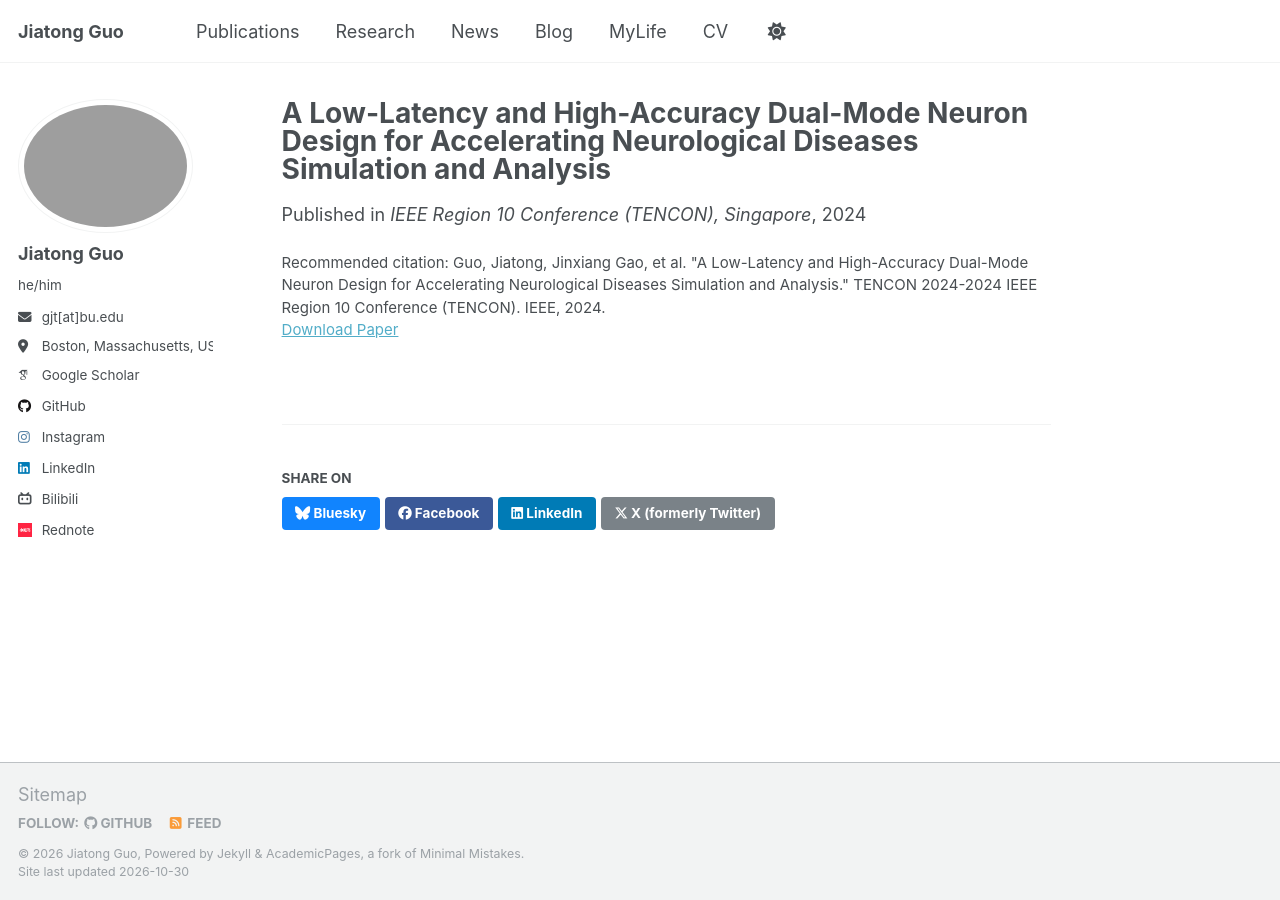
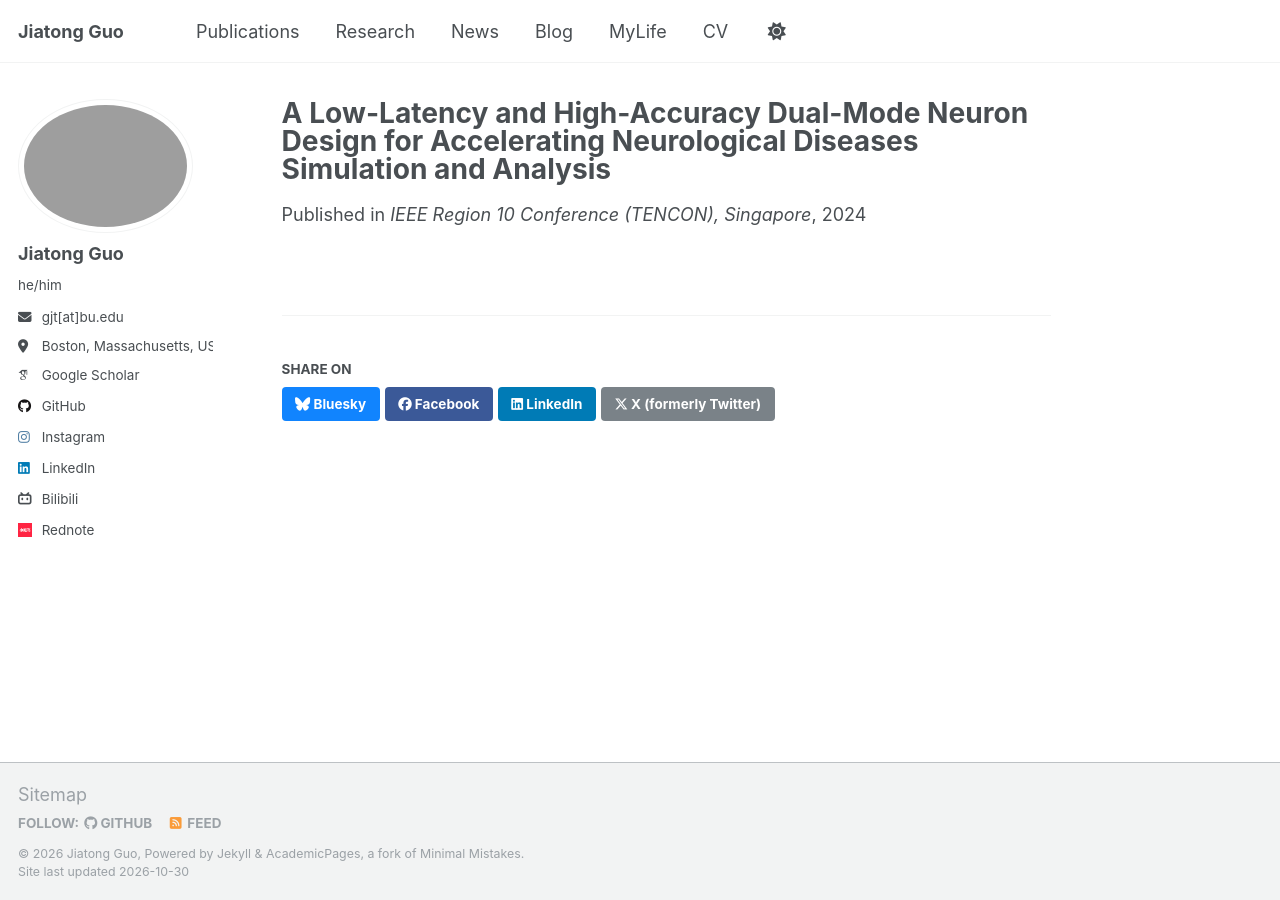
Before and after one commit to guojiatong/guojiatong.github.io, a Jekyll site: the page built from _publications/20241201-Dual_mode_spiking_Neuron.md, in a window 1280 px wide. Built offline with Jekyll 4.4.1, drawn with Linux system fonts in a browser that asks for light colours; some web fonts are replaced.

Commit message:
Remove publication citation and paper download link

```diff
--- a/_publications/20241201-Dual_mode_spiking_Neuron.md
+++ b/_publications/20241201-Dual_mode_spiking_Neuron.md
@@ -6,6 +6,4 @@ permalink: /publication/20241201-Dual_mode_spiking_Neuron
 excerpt: 'Biological realism and computational efficiency are crucial for modeling neurological diseases with spiking neural networks (SNNs), as biological realism is necessary for observing neuron ion channel behaviors and computational efficiency is essential for simulating the action potentials of large-scale networks. However, existing spiking neuron models cannot achieve both high biological realism and computational efficiency, resulting in SNN constructed from a single type of neuron to make a compromise between these two attributes, thus reducing the SNN effectiveness in disease simulation and analysis. In this paper, we propose a dual-mode spiking neuron hardware design with an efficient reconfigurable architecture to achieve both biological realism and computational efficiency for diseases modeling. By exploiting the common arithmetic operators in Hodgkin-Huxley neuron and Adaptive Exponential (AdEx) neuron, our design can reuse the computational units including adder, multiplier, and CORDIC to efficiently realize these two neurons. An optimized pipeline design based on data flow dependency and Reconfigurable Fast-Convergence CORDIC is proposed to reduce overall computation latency, while a dynamic bit-width allocation strategy is employed to improve the implementation accuracy. FPGA implementation result shows that our design significantly improves computation latency and accuracy compared to previous neuron designs.'
 date: 2024-12-01
 venue: 'IEEE Region 10 Conference (TENCON), Singapore'
-paperurl: 'https://github.com/guojiatong/guojiatong.github.io/blob/master/files/Dual_mode_spiking_neuron.pdf'
-citation: 'Guo, Jiatong, Jinxiang Gao, et al. "A Low-Latency and High-Accuracy Dual-Mode Neuron Design for Accelerating Neurological Diseases Simulation and Analysis." TENCON 2024-2024 IEEE Region 10 Conference (TENCON). IEEE, 2024.'
 ---
```
